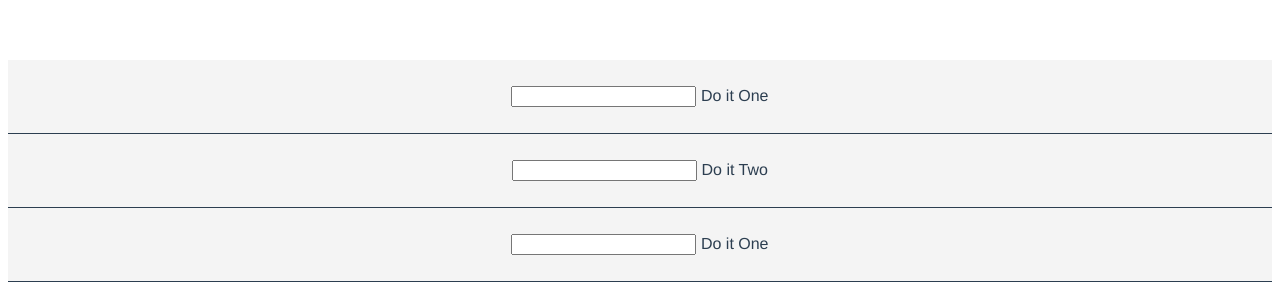
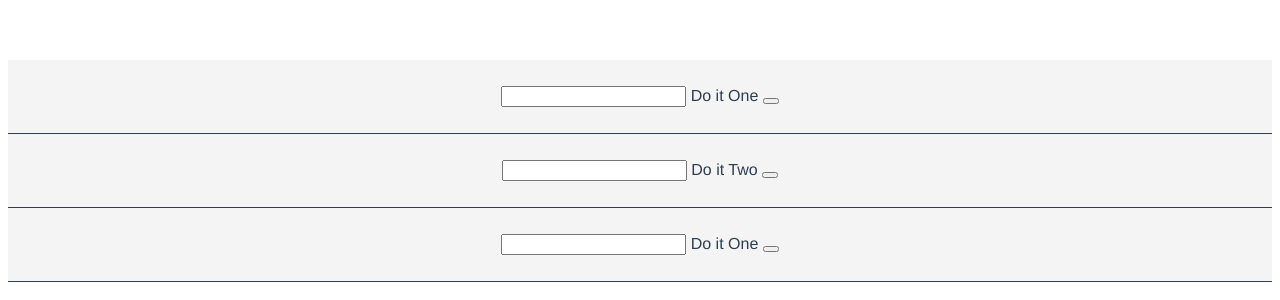
Before and after one commit to Chezo25/Todo-app, a Vue app: page / in a window 1280 px wide. Shown: the top 300 px of the page. Built offline with nearby package versions, Linux system fonts and the light colour scheme.

Commit message:
Update Todoitem.vue
*we added an event

```diff
--- a/src/components/Todoitem.vue
+++ b/src/components/Todoitem.vue
@@ -2,15 +2,22 @@
     <div class="todo-item" v-bind:class="{'is-complete':todo.completed}">
         <p>
             <input type="checkbos" v-on:change="markComplete">
-            {{todo.title}}</p>
+            {{todo.title}}
+            <button></button>
+            </p>
     </div>
 </template>
 
 
 <script>
 export default {
-    name: 'ItemsDo',
-    props: ["todo"]
+    name: 'TodoItems',
+    props: ["todo"],
+    methods: {
+        markComplete () {
+        this.completed = !this.completed;
+        }
+        }
 }
 </script>
 
```
